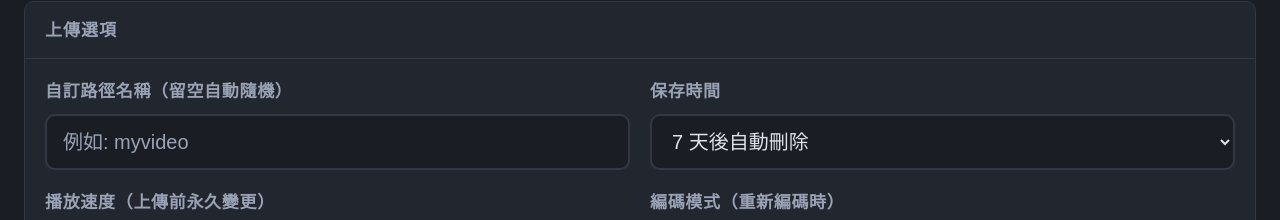
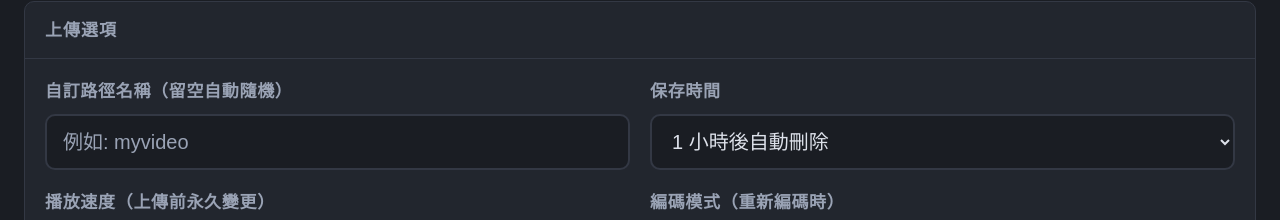
Before and after one commit to yuentw/bili2vrc, a Nuxt app in the folder frontend/: page / in a window 1280 px wide. Shown: the part 703-923 px from the top of the page. Built offline with nearby package versions, Linux system fonts and the light colour scheme; no server answers.

Commit message:
default retain to 1 hour

```diff
--- a/frontend/app/composables/useBili2Vrc.ts
+++ b/frontend/app/composables/useBili2Vrc.ts
@@ -14,7 +14,7 @@ export function useBili2Vrc() {
 
   const urlInput = ref('')
   const keyPhrase = ref('')
-  const ttl = ref(604800)
+  const ttl = ref(3600)
   const playbackSpeed = ref(1)
   const bitrateKbps = ref(3000)
   const sourceBitrateKbps = ref<number | null>(null)
```
